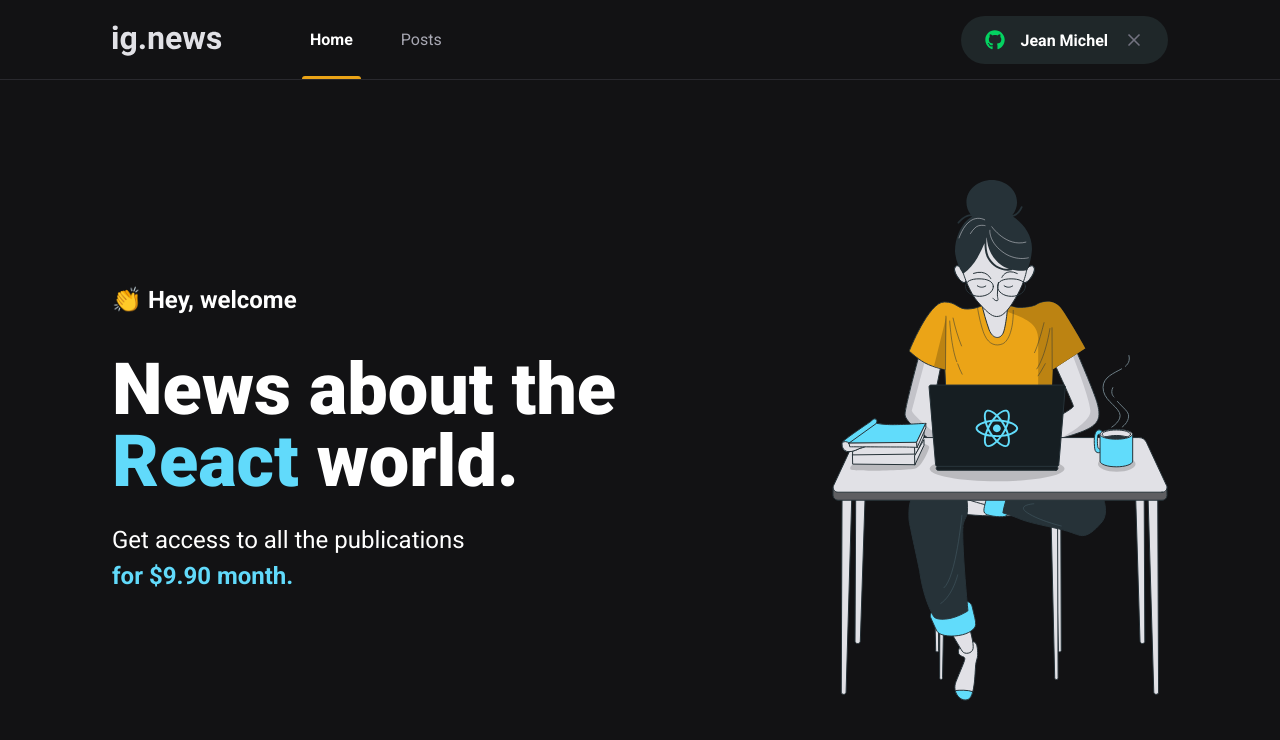
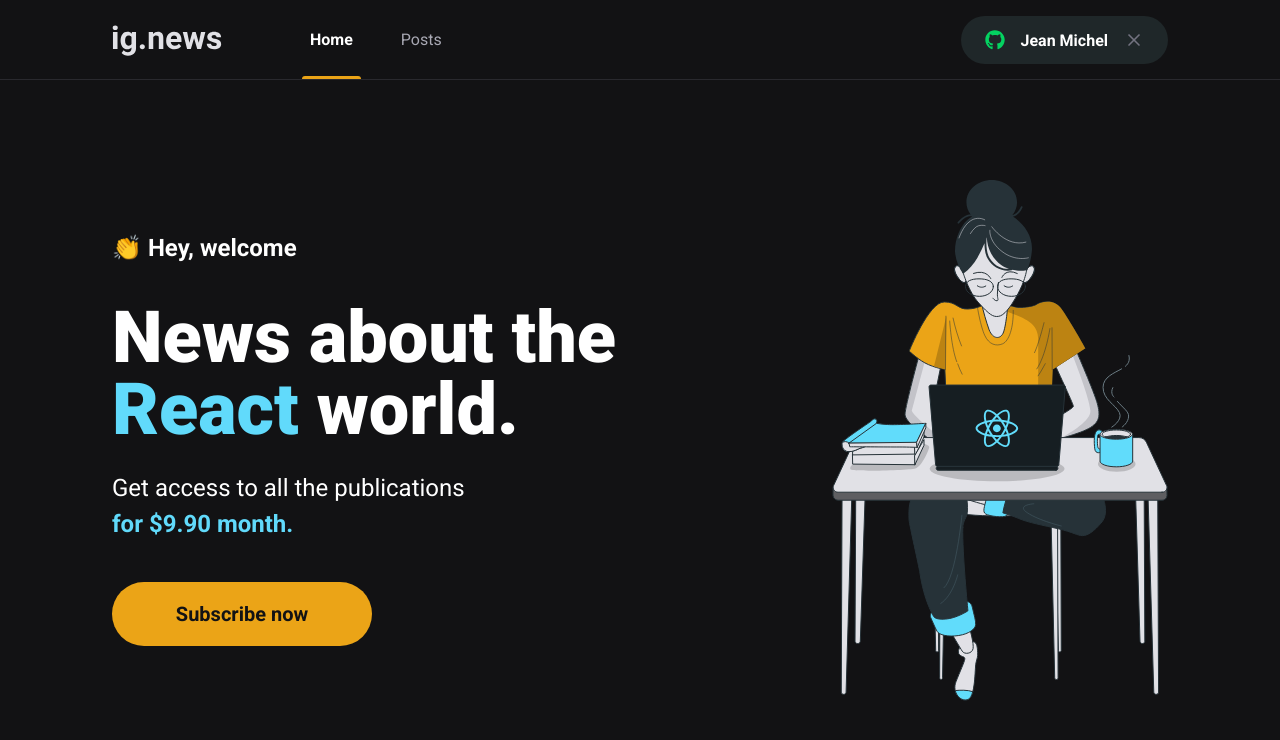
Before and after one commit to jmichel-dev/ignews-app, a Next.js app: page / in a window 1280 px wide. Shown: the top 740 px of the page. Built offline with nearby package versions, Linux system fonts and the light colour scheme.

Commit message:
created button component for subscribe

```diff
--- /dev/null
+++ b/src/components/SubscribeButton/index.tsx
@@ -0,0 +1,9 @@
+import styles from "./subscribebutton.module.scss";
+
+export function SubscribeButton() {
+  return (
+    <button type="button" className={styles.subscribeBtn}>
+      Subscribe now
+    </button>
+  );
+}
--- /dev/null
+++ b/src/components/SubscribeButton/subscribebutton.module.scss
@@ -0,0 +1,20 @@
+.subscribeBtn {
+  height: 4rem;
+  width: 16.25rem;
+  border: 0;
+  border-radius: 2rem;
+  background: var(--yellow-500);
+  color: var(--gray-900);
+  font-size: 1.25rem;
+  font-weight: bold;
+
+  display: flex;
+  align-items: center;
+  justify-content: center;
+
+  transition: filter 0.2s;
+
+  &:hover {
+    filter: brightness(0.9);
+  }
+}
--- a/src/pages/home.module.scss
+++ b/src/pages/home.module.scss
@@ -38,4 +38,8 @@
       font-weight: bold;
     }
   }
+
+  button {
+    margin-top: 2.5rem;
+  }
 }
--- a/src/pages/index.tsx
+++ b/src/pages/index.tsx
@@ -1,5 +1,6 @@
 import Head from "next/head";
 import type { NextPage } from "next";
+import { SubscribeButton } from "../components/SubscribeButton";
 
 import styles from "./home.module.scss";
 
@@ -19,6 +20,7 @@
             Get access to all the publications <br />
             <span>for $9.90 month.</span>
           </p>
+          <SubscribeButton />
         </section>
         <img src="/images/avatar.svg" alt="girl coding" />
       </main>
```
